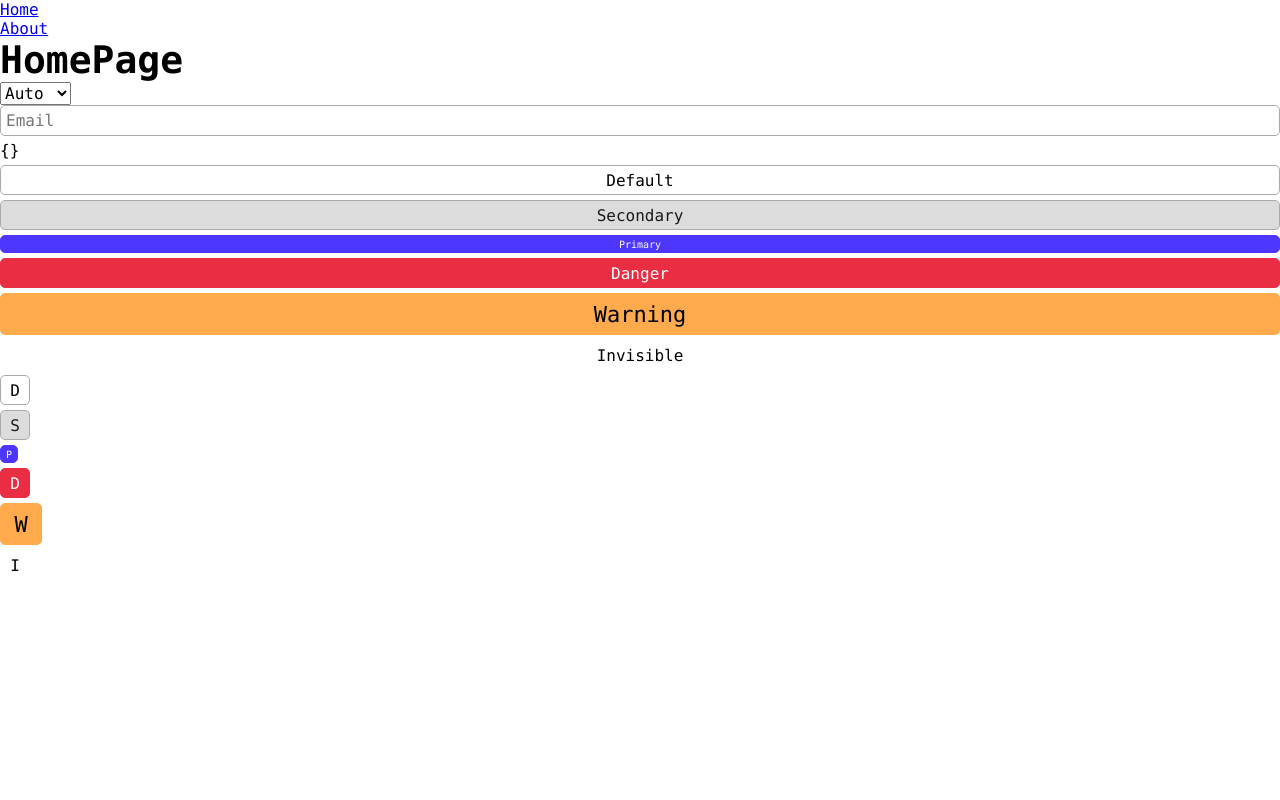
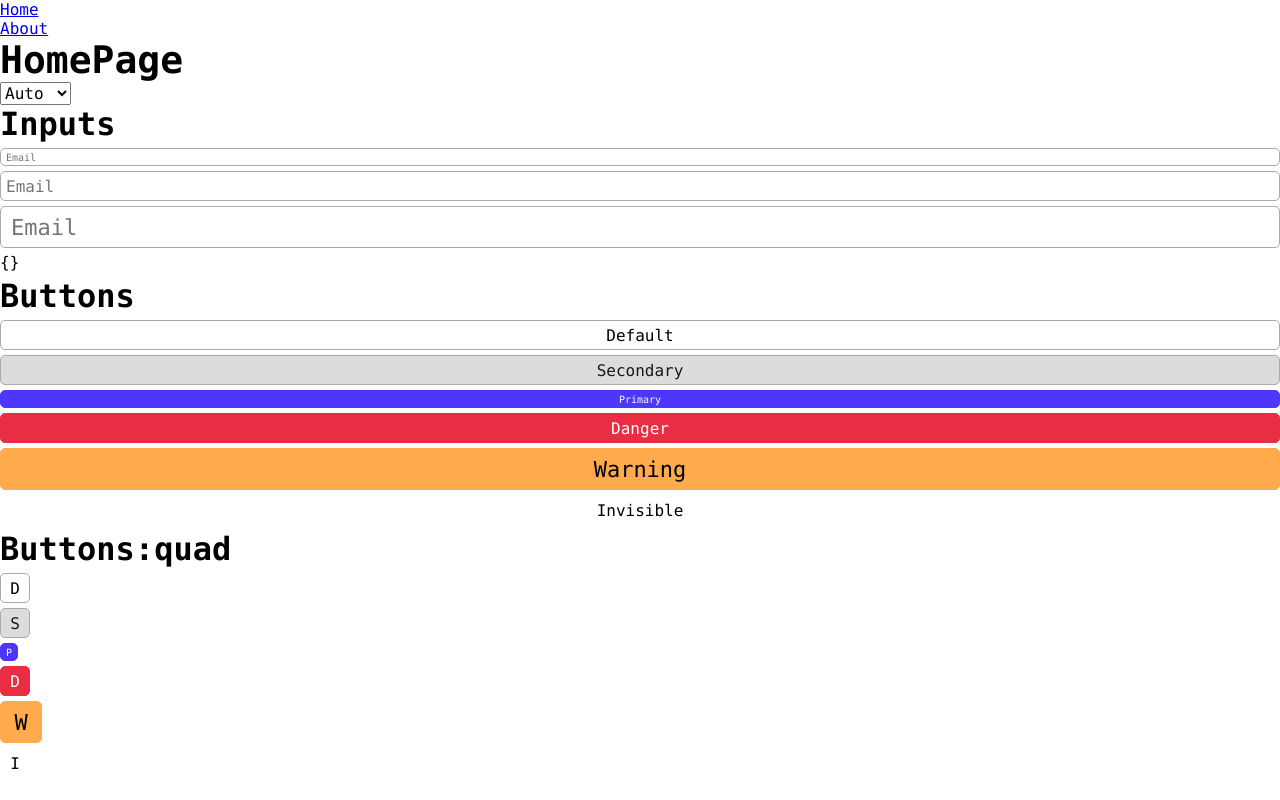
Before and after one commit to VanyaMate/jobfind, a Nuxt app: page / in a window 1280 px wide. Built offline with nearby package versions, Linux system fonts and the light colour scheme; what @vanyamate/commiter would draw is missing.

Commit message:
💡 Update : UI Kit - Добавил AppInputSize для AppInput

```diff
--- a/components/app/inputs/AppInput/AppInput.vue
+++ b/components/app/inputs/AppInput/AppInput.vue
@@ -1,18 +1,25 @@
 <template>
     <input
+        :class="props.size"
         @input="$emit('update:modelValue', ($event.target as HTMLInputElement).value)"
     />
 </template>
 
 <script lang="ts" setup>
 import type { InputHTMLAttributes } from 'vue';
+import { AppInputSize } from '~/components/app/inputs/AppInput/types/AppInputSize';
 
 
 interface Props extends /* @vue-ignore */ InputHTMLAttributes {
+    size?: AppInputSize;
 }
 
-defineProps<Props>();
-defineEmits([ 'update:modelValue' ]);
+const props = withDefaults(
+    defineProps<Props>(),
+    {
+        size: AppInputSize.MEDIUM,
+    },
+);
 
 </script>
 
@@ -21,11 +28,28 @@ input {
     background    : var(--bg-main);
     border        : 1px solid var(--border-color);
     border-radius : var(--offset-small);
-    padding       : var(--offset-small);
     outline       : none;
     transition    : box-shadow, border var(--fast);
     color         : var(--color-main);
-    height        : var(--all-input-height);
+    height        : var(--all-input-height-medium);
+
+    &.small {
+        font-size : var(--font-size-s);
+        padding   : 0 var(--offset-small);
+        height    : var(--all-input-height-small);
+    }
+
+    &.medium {
+        font-size : var(--font-size-m);
+        padding   : 0 var(--offset-small);
+        height    : var(--all-input-height-medium);
+    }
+
+    &.large {
+        font-size : var(--font-size-l);
+        padding   : 0 var(--offset-medium);
+        height    : var(--all-input-height-large);
+    }
 
     &:focus {
         border     : 1px solid var(--primary-color);
--- /dev/null
+++ b/components/app/inputs/AppInput/types/AppInputSize.ts
@@ -0,0 +1,5 @@
+export enum AppInputSize {
+    SMALL  = 'small',
+    MEDIUM = 'medium',
+    LARGE  = 'large'
+}
--- a/pages/index.vue
+++ b/pages/index.vue
@@ -2,8 +2,13 @@
     <h1>HomePage</h1>
     <SwitchTheme/>
     <AppForm @submit.prevent="form.handleSubmit(onSubmit)">
+        <h2>Inputs</h2>
+        <AppInput placeholder="Email" v-model="email" v-bind="emailProps" :size="AppInputSize.SMALL"/>
         <AppInput placeholder="Email" v-model="email" v-bind="emailProps"/>
+        <AppInput placeholder="Email" v-model="email" v-bind="emailProps" :size="AppInputSize.LARGE"/>
         {{ form.errors }}
+
+        <h2>Buttons</h2>
         <AppButton type="submit" :style-type="AppButtonStyleType.DEFAULT">Default</AppButton>
         <AppButton type="submit" :style-type="AppButtonStyleType.SECONDARY">Secondary</AppButton>
         <AppButton type="submit" :style-type="AppButtonStyleType.PRIMARY" :size="AppButtonSize.SMALL">Primary
@@ -13,6 +18,7 @@
         </AppButton>
         <AppButton type="submit" :style-type="AppButtonStyleType.INVISIBLE">Invisible</AppButton>
 
+        <h2>Buttons:quad</h2>
         <AppButton type="submit" :style-type="AppButtonStyleType.DEFAULT" quad>D</AppButton>
         <AppButton type="submit" :style-type="AppButtonStyleType.SECONDARY" quad>S</AppButton>
         <AppButton type="submit" :style-type="AppButtonStyleType.PRIMARY" quad :size="AppButtonSize.SMALL">P</AppButton>
@@ -31,9 +37,15 @@ import AppButton from '~/components/app/buttons/AppButton.vue';
 import { AppButtonStyleType } from '~/components/app/buttons/types/AppButtonStyleType';
 import { useForm } from 'vee-validate';
 import { AppButtonSize } from '~/components/app/buttons/types/AppButtonSize';
+import { AppInputSize } from '~/components/app/inputs/AppInput/types/AppInputSize';
 
 
 export default {
+    computed  : {
+        AppInputSize () {
+            return AppInputSize;
+        },
+    },
     components: { AppButton, AppForm, AppInput, SwitchTheme },
     methods   : {
         onSubmit (data: any) {
```
